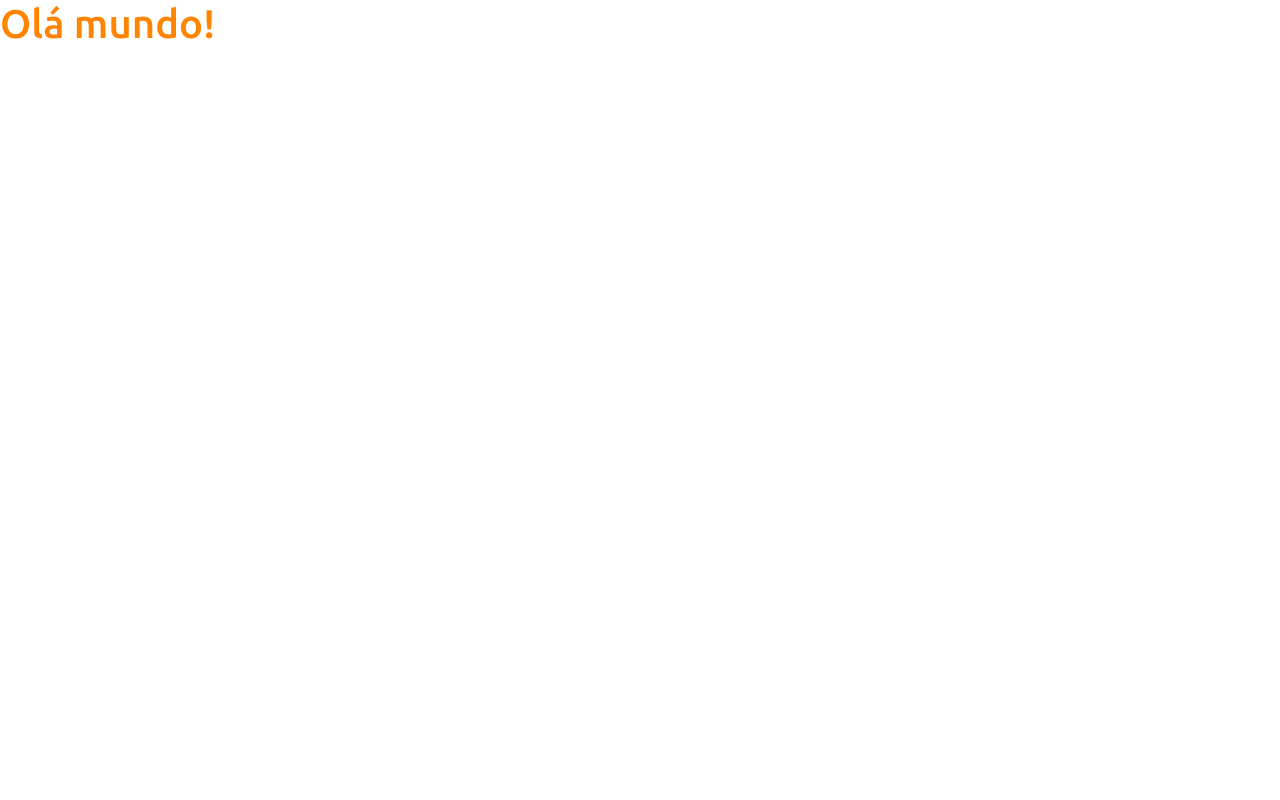
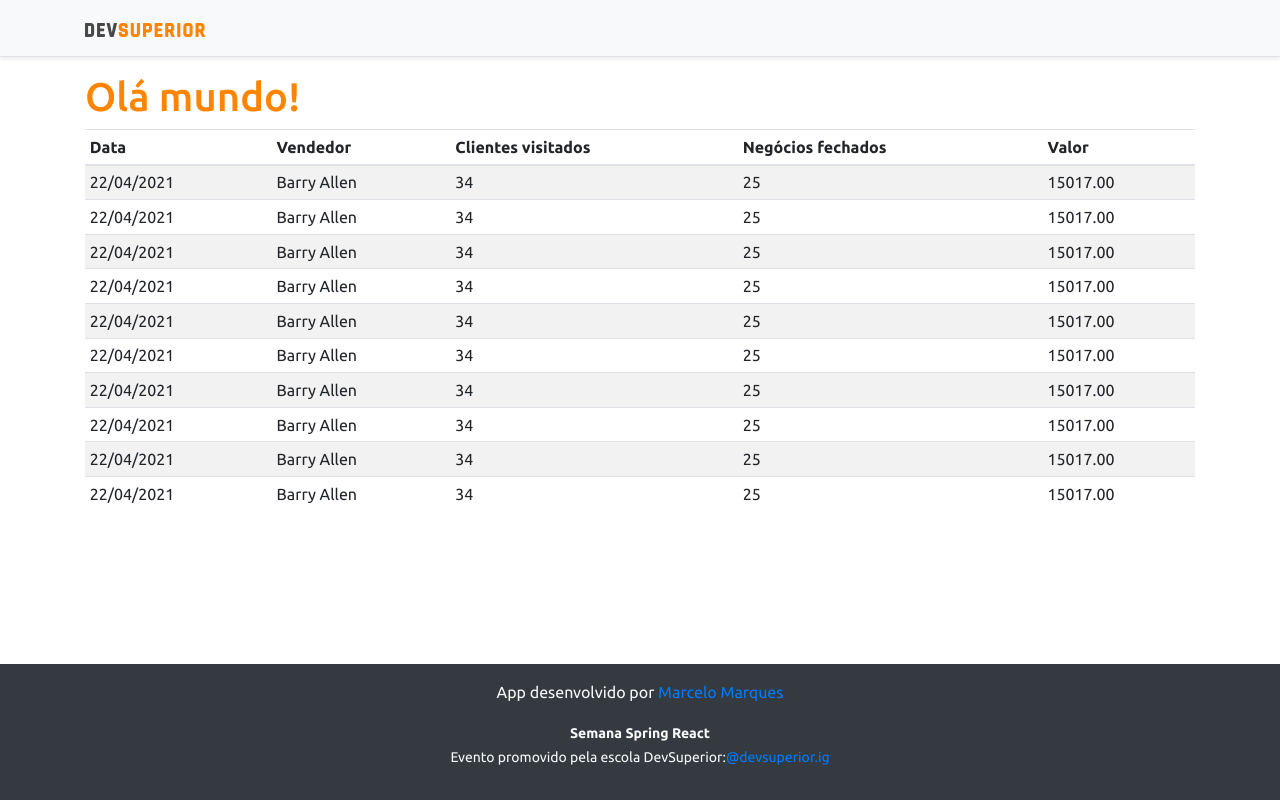
Before and after one commit to Marcelo-Desenv/projeto-sds3, a React (Create React App) app in the folder frontend/: page / in a window 1280 px wide. Built offline with nearby package versions, Linux system fonts and the light colour scheme.

Commit message:
Basic static components

```diff
--- a/frontend/src/App.tsx
+++ b/frontend/src/App.tsx
@@ -1,9 +1,18 @@
+import DataTable from "components/DataTable";
+import Footer from "components/Footer";
+import NavBar from "components/NavBar";
+
 function App() {
-  return (
-    <div>
-       <h1 className="text-primary">Olá mundo!</h1>
-    </div>
-  );
+    return (
+        <>
+            <NavBar/>
+            <div className="container">
+                <h1 className="text-primary">Olá mundo!</h1>
+                <DataTable />
+            </div>
+            <Footer />
+        </>
+    );
 }
 
 export default App;
--- /dev/null
+++ b/frontend/src/components/DataTable/index.tsx
@@ -0,0 +1,91 @@
+const DataTable = () => {
+    return (
+        <div className="table-responsive">
+            <table className="table table-striped table-sm">
+                <thead>
+                    <tr>
+                        <th>Data</th>
+                        <th>Vendedor</th>
+                        <th>Clientes visitados</th>
+                        <th>Negócios fechados</th>
+                        <th>Valor</th>
+                    </tr>
+                </thead>
+                <tbody>
+                    <tr>
+                        <td>22/04/2021</td>
+                        <td>Barry Allen</td>
+                        <td>34</td>
+                        <td>25</td>
+                        <td>15017.00</td>
+                    </tr>
+                    <tr>
+                        <td>22/04/2021</td>
+                        <td>Barry Allen</td>
+                        <td>34</td>
+                        <td>25</td>
+                        <td>15017.00</td>
+                    </tr>
+                    <tr>
+                        <td>22/04/2021</td>
+                        <td>Barry Allen</td>
+                        <td>34</td>
+                        <td>25</td>
+                        <td>15017.00</td>
+                    </tr>
+                    <tr>
+                        <td>22/04/2021</td>
+                        <td>Barry Allen</td>
+                        <td>34</td>
+                        <td>25</td>
+                        <td>15017.00</td>
+                    </tr>
+                    <tr>
+                        <td>22/04/2021</td>
+                        <td>Barry Allen</td>
+                        <td>34</td>
+                        <td>25</td>
+                        <td>15017.00</td>
+                    </tr>
+                    <tr>
+                        <td>22/04/2021</td>
+                        <td>Barry Allen</td>
+                        <td>34</td>
+                        <td>25</td>
+                        <td>15017.00</td>
+                    </tr>
+                    <tr>
+                        <td>22/04/2021</td>
+                        <td>Barry Allen</td>
+                        <td>34</td>
+                        <td>25</td>
+                        <td>15017.00</td>
+                    </tr>
+                    <tr>
+                        <td>22/04/2021</td>
+                        <td>Barry Allen</td>
+                        <td>34</td>
+                        <td>25</td>
+                        <td>15017.00</td>
+                    </tr>
+                    <tr>
+                        <td>22/04/2021</td>
+                        <td>Barry Allen</td>
+                        <td>34</td>
+                        <td>25</td>
+                        <td>15017.00</td>
+                    </tr>
+                    <tr>
+                        <td>22/04/2021</td>
+                        <td>Barry Allen</td>
+                        <td>34</td>
+                        <td>25</td>
+                        <td>15017.00</td>
+                    </tr>
+                </tbody>
+            </table>
+        </div>
+    );
+}
+
+export default DataTable;
--- /dev/null
+++ b/frontend/src/components/Footer/index.tsx
@@ -0,0 +1,20 @@
+const Footer = () => {
+    return (
+        <footer className="footer mt-auto py-3 bg-dark">
+            <div className="container">
+                <p className="text-light">App desenvolvido por
+                    <a href="https://github.com/Marcelo-Desenv/" target="_blank" rel="noreferrer"> Marcelo Marques</a>
+                </p>
+                <p className="text-light">
+                    <small>
+                        <strong>Semana Spring React</strong><br/>
+                        Evento promovido pela escola DevSuperior:
+                        <a href="https://instagram.com/devsuperior.ig" target="_blank" rel="noreferrer">@devsuperior.ig</a>
+                    </small>
+                </p>
+            </div>
+        </footer>
+    );
+}
+
+export default Footer;
--- /dev/null
+++ b/frontend/src/components/NavBar/index.tsx
@@ -0,0 +1,17 @@
+import ImgDsDark from 'assets/img/ds-dark.svg'
+
+const NavBar = () => {
+    return (
+        <div className="d-flex flex-column flex-md-row align-items-center p-3 px-md-4 mb-3 bg-light border-bottom shadow-sm">
+            <div className="container">
+                <nav className="my-2 my-md-0 mr-md-3">
+                    <img src={ImgDsDark}
+                        alt="DevSuperior"
+                        width="120"/>
+                </nav>
+            </div>
+        </div>
+    );
+}
+
+export default NavBar;
```
Also changed, not shown: frontend/src/assets/img/ds-dark.svg (added).
